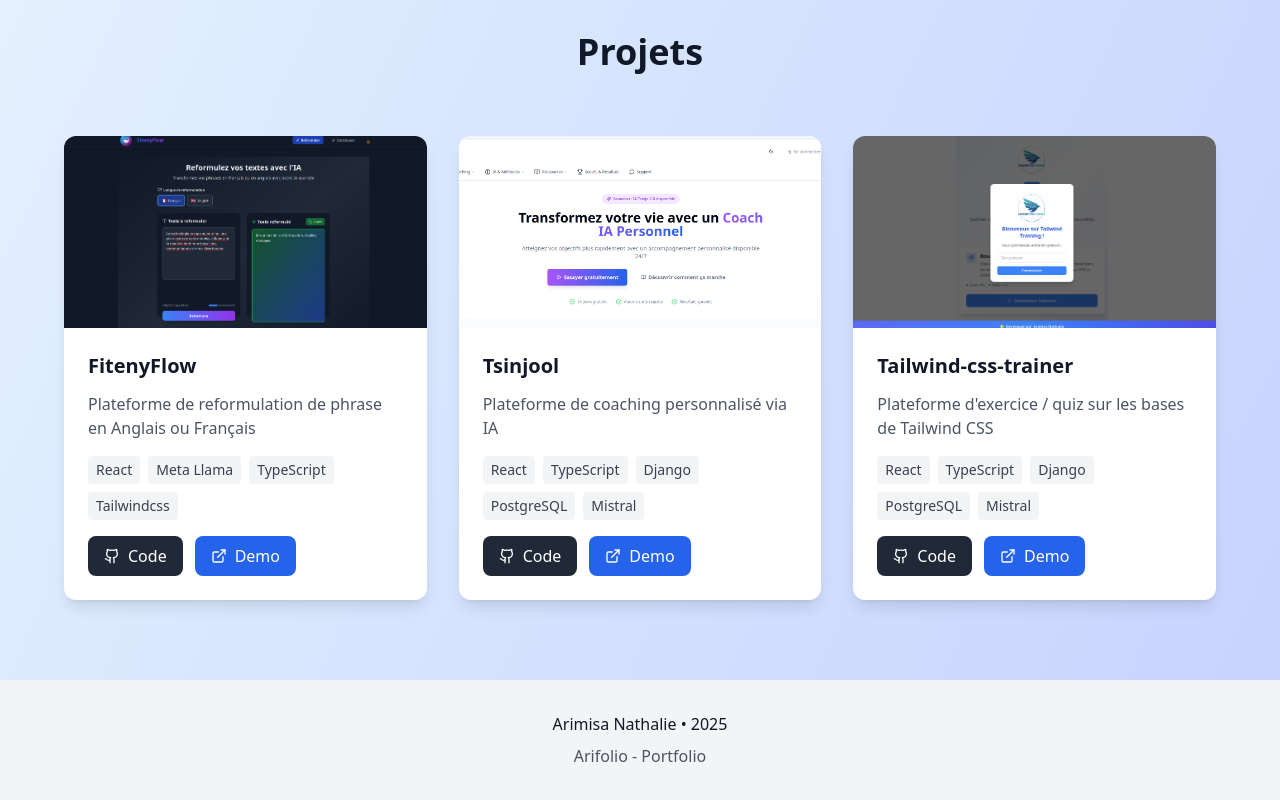
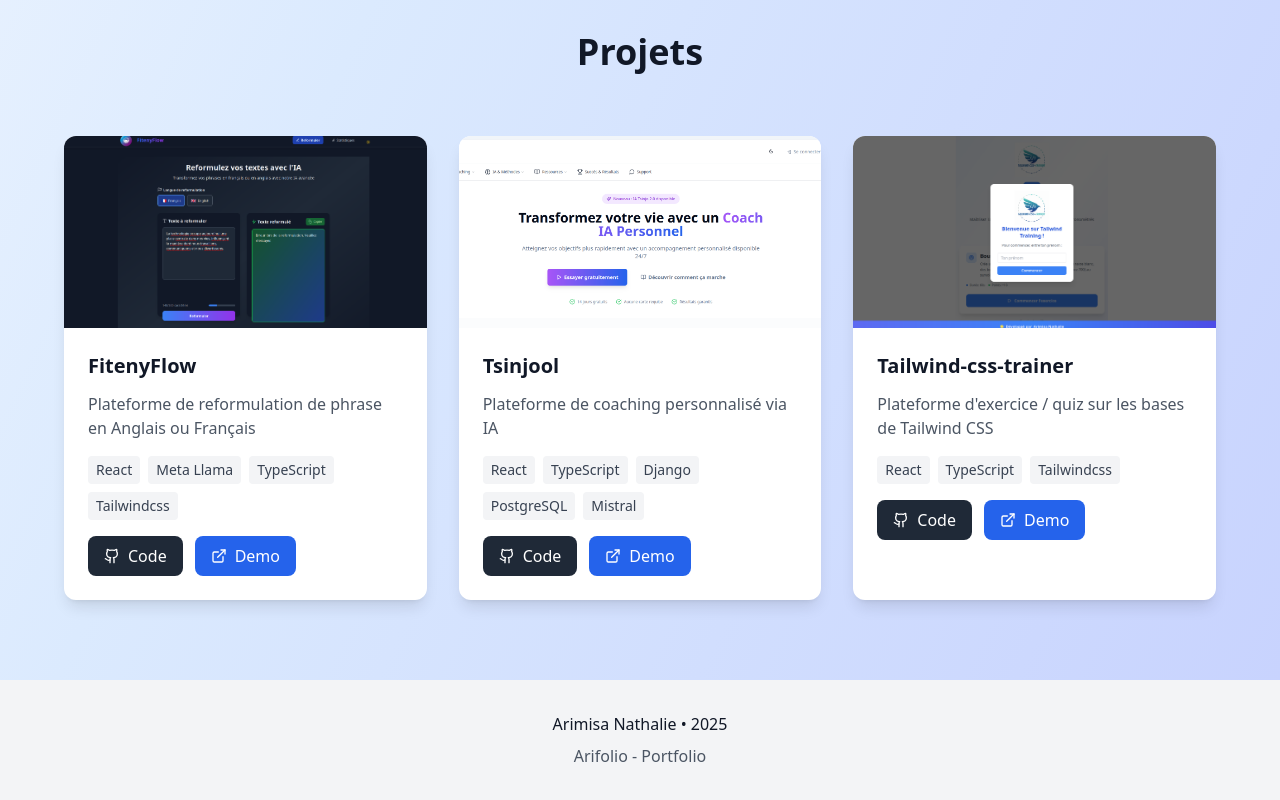
Before and after one commit to arimisarn/arifolio, a React (Vite) app: page / in a window 1280 px wide. Shown: the part 1956-2756 px from the top of the page. Built offline with nearby package versions, Linux system fonts and the light colour scheme.

Commit message:
ajout du projet tailwind css tranier

```diff
--- a/src/data/portfolio.ts
+++ b/src/data/portfolio.ts
@@ -120,7 +120,7 @@ export const portfolioData: PortfolioData = {
     {
       title: "Tailwind-css-trainer",
       description: "Plateforme d'exercice / quiz sur les bases de Tailwind CSS",
-      technologies: ["React", "TypeScript", "Django", "PostgreSQL", "Mistral"],
+      technologies: ["React", "TypeScript", "Tailwindcss"],
       githubUrl: "https://github.com/arimisarn/Tailwind-css-trainer",
       liveUrl: "https://tailwind-css-trainer.vercel.app",
       image: tailwind,
```
